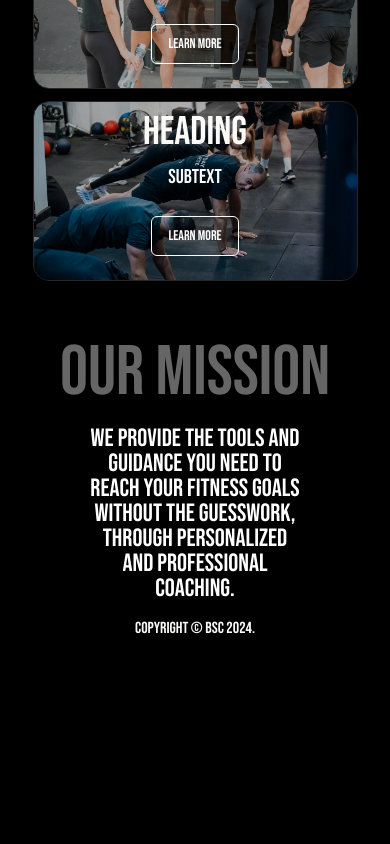
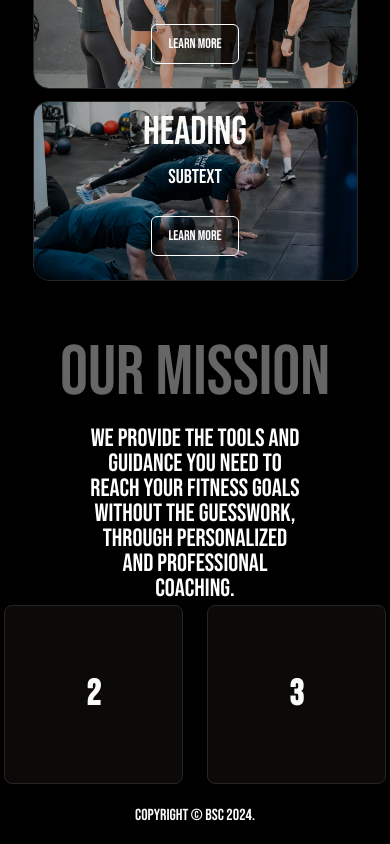
Before and after one commit to Lucasb0202/bsc-site, a Next.js app: page / in a window 390 px wide. Shown: the part 1127-1971 px from the top of the page. Before the commit the page ends 1784 px from the top, so only its background shows below. Built offline with nearby package versions, Linux system fonts and the light colour scheme.

Commit message:
carousel

```diff
--- a/app/(home)/page.tsx
+++ b/app/(home)/page.tsx
@@ -10,6 +10,7 @@ import gsap from "gsap"
 import SplitType from 'split-type'
 import { ScrollTrigger } from 'gsap/ScrollTrigger'
 import { ReactLenis } from "lenis/react"
+import Autoplay from "embla-carousel-autoplay"
 import {
   Carousel,
   CarouselContent,
@@ -39,28 +40,28 @@ export default function Home() {
   // })
 
   useEffect(() => {
-    const paraElement = new SplitType('p.animate-para', { types: 'words' })
-    const words = paraElement.words
-    gsap.fromTo(
-      words,
-      {
-        y: 150,
-        opacity: 0
-      },
-      {
-        y: 0,
-        opacity: 1,
-        stagger: 0.05,
-        duration: 2,
-        ease: 'power4.out',
-        scrollTrigger: {
-          trigger: 'p.animate-para',
-          start: 'top 100%',
-          // end: 'top 20%',
-          // toggleActions: 'play none none none',
-        }
-      }
-    );
+    // const paraElement = new SplitType('p.animate-para', { types: 'words' })
+    // const words = paraElement.words
+    // gsap.fromTo(
+    //   words,
+    //   {
+    //     y: 150,
+    //     opacity: 0
+    //   },
+    //   {
+    //     y: 0,
+    //     opacity: 1,
+    //     stagger: 0.05,
+    //     duration: 2,
+    //     ease: 'power4.out',
+    //     scrollTrigger: {
+    //       trigger: 'p.animate-para',
+    //       start: 'top 100%',
+    //       // end: 'top 20%',
+    //       // toggleActions: 'play none none none',
+    //     }
+    //   }
+    // );
     const textElements = document.querySelectorAll('h1.animate-text');
 
     textElements.forEach((element) => {
@@ -164,10 +165,10 @@ export default function Home() {
         rows.push(
           <div className="row" key={i}>
             <div className="card card-left">
-              <img className='img' src={`/photo-1.jpg`} alt="" />
+              <img className='img' src={`/photo-${i}.jpg`} alt="row image" />
             </div>
             <div className="card card-right">
-              <img className='img' src={`/photo-4.jpg`} alt="" />
+              <img className='img' src={`/photo-${j}.jpg`} alt="row image" />
             </div>
           </div>
         )
@@ -192,6 +193,10 @@ export default function Home() {
       imageUrl: "/photo-6.jpg"
     }
   ]
+
+  const plugin = React.useRef(
+    Autoplay({ delay: 4000, stopOnInteraction: false })
+  )
 
   return (
     <>
@@ -341,42 +346,31 @@ export default function Home() {
               )
             })}
           </div>
-        </div>
+        </div> */}
 
-        <div className='md:hidden flex justify-center'>
+        <div className='flex justify-center'>
           <Carousel
-            className="w-full max-w-xs"
+            plugins={[plugin.current] as any}
+            className="w-full max-w-md md:max-w-xl lg:max-w-5xl"
+            opts={{
+              align: 'start',
+            }}
           >
             <CarouselContent>
-              {cardItems.map((item, index) => (
-                <CarouselItem key={index}>
+              {Array.from({ length: 5 }).map((_, index) => (
+                <CarouselItem className='basis-1/2' key={index}>
                   <div className="p-1">
-                    <Card
-                      style={{
-                        backgroundImage: `url(${item.imageUrl})`,
-                      }}
-                      key={index}
-                      className='relative bg-cover bg-center'
-                    >
-                      <div className='absolute z-0 inset-0 bg-black/60'></div>
-                      <CardHeader className='relative z-10 flex items-center'>
-                        <CardTitle className='text-[23px] font-normal'>{item.title}</CardTitle>
-                        <Separator className='bg-blue-500 h-[2px]'/>
-                      </CardHeader>
-                      <CardContent className="relative z-10 flex aspect-square justify-center p-6">
-                      <CardDescription className='text-white text-center text-[17px]'>
-                        {item.description}
-                      </CardDescription>
+                    <Card>
+                      <CardContent className="flex aspect-square items-center justify-center p-6">
+                        <span className="text-4xl font-semibold">{index + 1}</span>
                       </CardContent>
                     </Card>
                   </div>
                 </CarouselItem>
               ))}
             </CarouselContent>
-            <CarouselPrevious />
-            <CarouselNext />
           </Carousel>
-        </div> */}
+        </div>
 
         <section className='main md:block hidden'>
           <div className='main-content'>
--- a/app/globals.css
+++ b/app/globals.css
@@ -128,7 +128,7 @@
     height: 40%;
   }
 
-  @media (max-width: 768px) {
+  @media (max-width: 900px) {
     .card {
       width: 50%;
       height: 200px;
--- a/components/navigation/navbar.tsx
+++ b/components/navigation/navbar.tsx
@@ -71,7 +71,7 @@ const Navbar = () => {
       <div className={cn("z-50 bg-black top-3 flex w-5/6 items-center text-[16px] text-white p-4 justify-between border border-neutral-500 rounded-[15px] lg:p-6",
         pathname === '/' ? "fixed left-1/2 transform -translate-x-1/2" : "sticky mx-auto"
       )}>
-        <div className="lg:hidden">
+        <div className="md:hidden">
           <DropdownMenu modal={false}>
             <DropdownMenuTrigger className="flex justify-center items-center">
               <Button variant="ghost">
@@ -100,7 +100,7 @@ const Navbar = () => {
             </DropdownMenuContent>
           </DropdownMenu>
         </div>
-        <div className="lg:flex hidden">
+        <div className="md:flex hidden">
           {navItems.map((item, index) => {
             const isActive = item.path === pathname;
 
--- a/package.json
+++ b/package.json
@@ -47,6 +47,7 @@
     "clsx": "^2.1.1",
     "cmdk": "^1.0.0",
     "date-fns": "^3.6.0",
+    "embla-carousel-autoplay": "^8.3.1",
     "embla-carousel-react": "^8.2.0",
     "framer-motion": "^11.5.6",
     "gsap": "^3.12.5",
```
Also changed, not shown: 1 other file (tests, documents, lock files or other folders).
